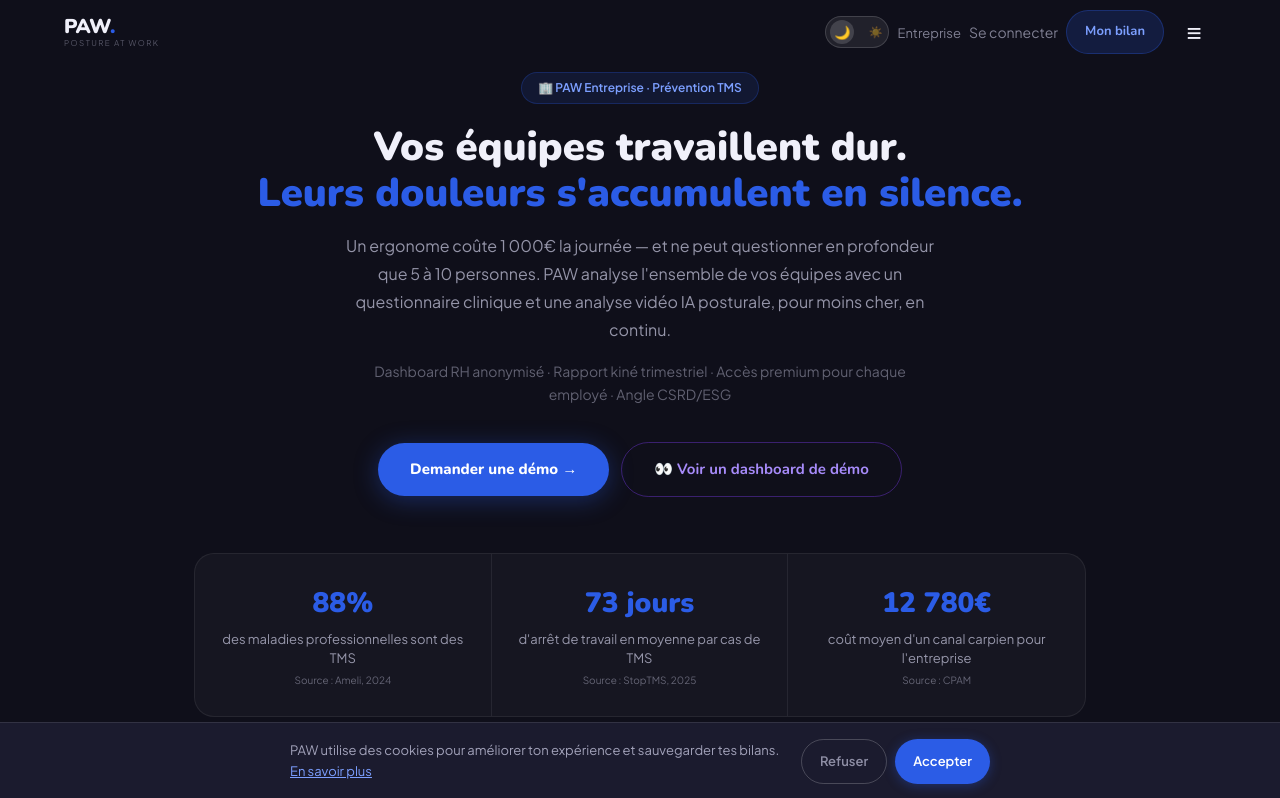
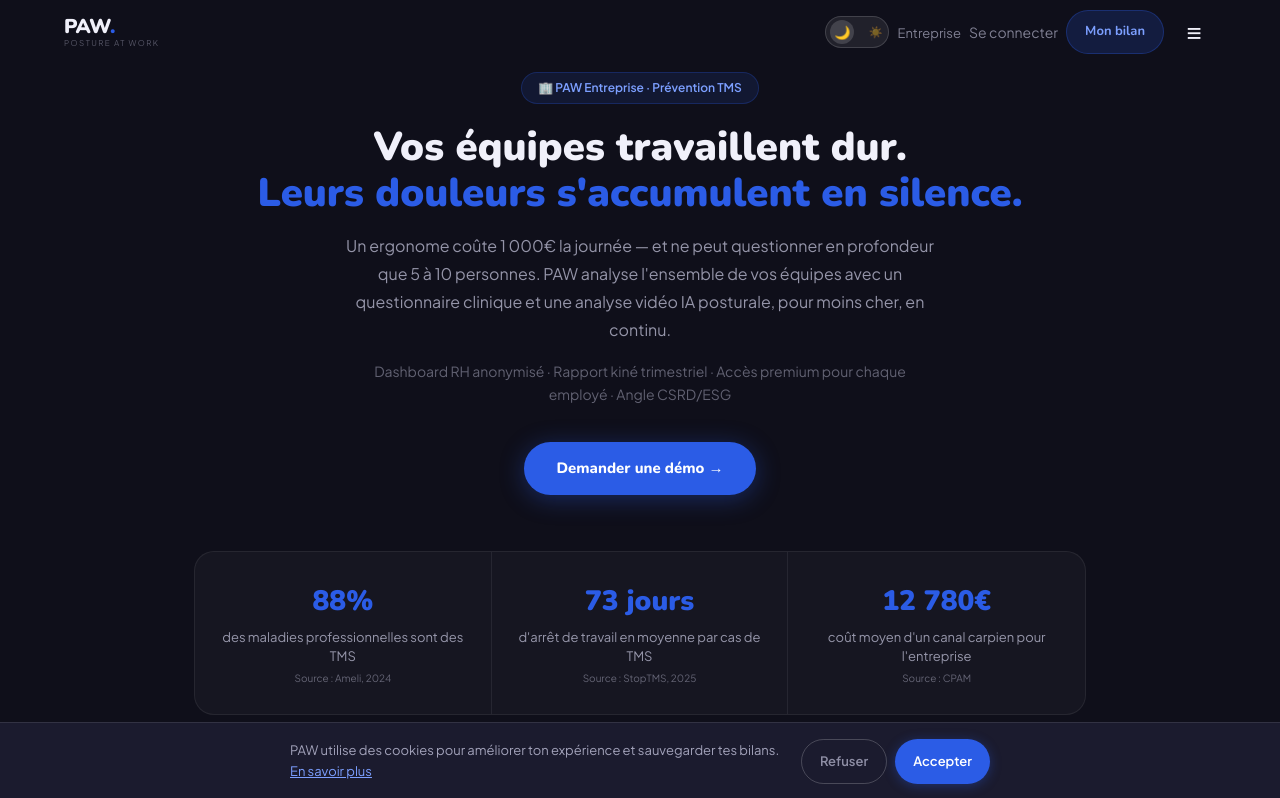
Before and after one commit to Julienbeumier/posture-at-work, a Next.js app: page /entreprise in a window 1280 px wide. Shown: the top 798 px of the page. Built offline with nearby package versions, Linux system fonts and the light colour scheme; no server answers.

Commit message:
fix: /entreprise — retirer bouton démo public, accès uniquement via email

```diff
--- a/app/entreprise/EntrepriseClient.tsx
+++ b/app/entreprise/EntrepriseClient.tsx
@@ -188,7 +188,6 @@
           <p style={{ fontFamily: T.b, fontSize: 14, color: c.textMuted, lineHeight: 1.65, maxWidth: 560, margin: "0 auto 36px" }}>
             Dashboard RH anonymisé · Rapport kiné trimestriel · Accès premium pour chaque employé · Angle CSRD/ESG
           </p>
-          <div style={{ display: "flex", flexDirection: isMobile ? "column" : "row", gap: 12, justifyContent: "center", alignItems: "center" }}>
           <a href="#contact" style={{ textDecoration: "none" }}>
             <button style={{
               padding: "15px 32px", borderRadius: 100, border: "none",
@@ -199,16 +198,6 @@
               Demander une démo →
             </button>
           </a>
-            <Link href="/entreprise/demo" target="_blank" style={{ textDecoration: "none" }}>
-              <button style={{
-                padding: "15px 32px", borderRadius: 100, border: "1.5px solid rgba(124,58,237,0.4)",
-                background: "transparent", color: "#a78bfa",
-                fontFamily: T.h, fontWeight: 700, fontSize: 15, cursor: "pointer",
-              }}>
-                👀 Voir un dashboard de démo
-              </button>
-            </Link>
-          </div>
         </motion.div>
 
         {/* ── FACTS ── */}
```
Lines whose indentation alone changed are shown as unchanged.
